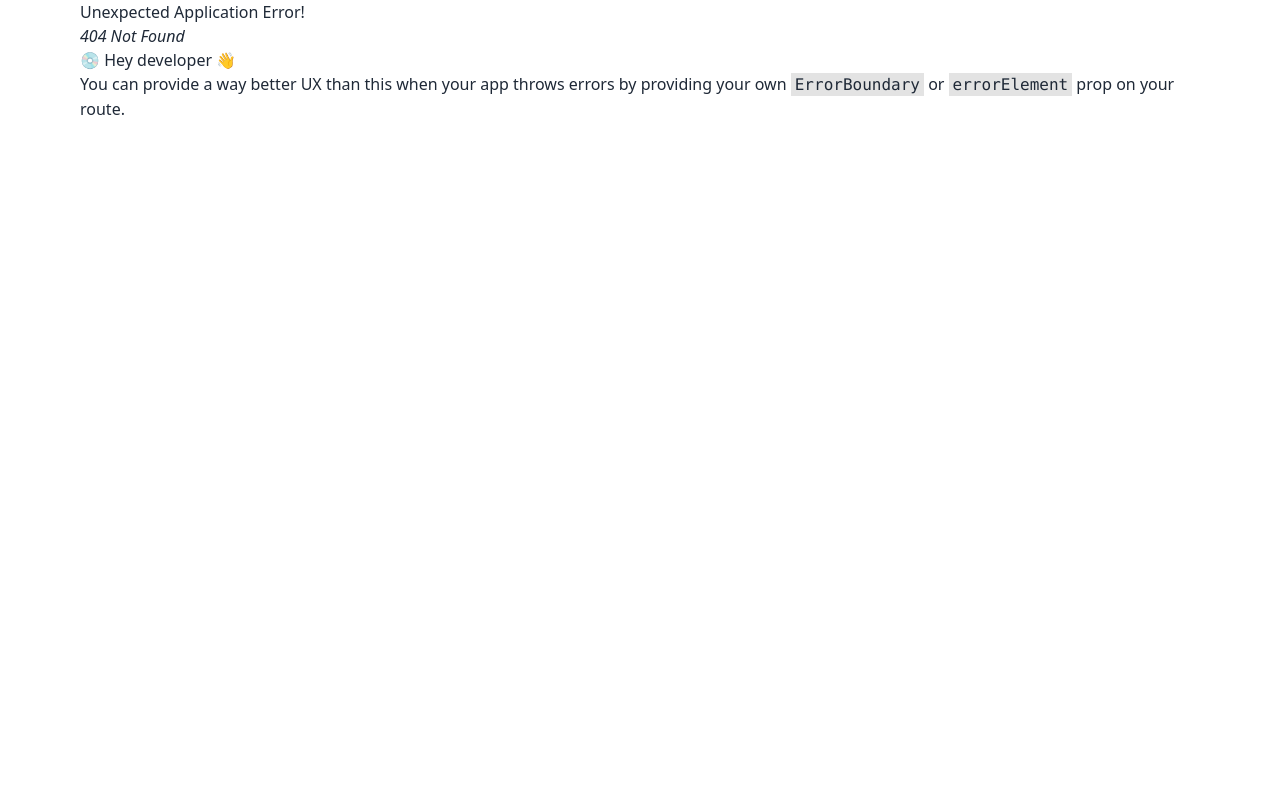
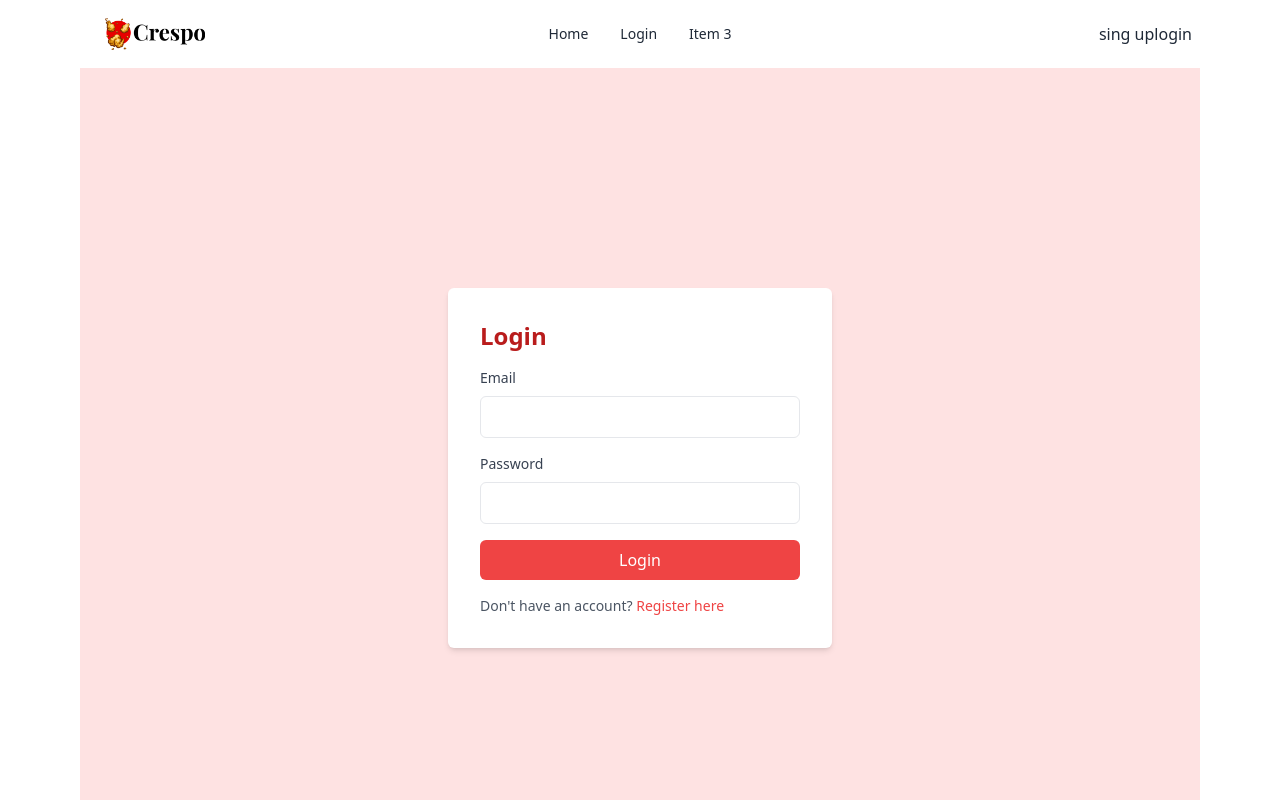
Before and after one commit to mehrabhossain1/crespo-recipes-client, a React (Vite) app: page /login in a window 1280 px wide. Before the commit this address had no page. Shown: the top 800 px of the page. Built offline with nearby package versions, Linux system fonts and the light colour scheme.

Commit message:
login page design

```diff
--- /dev/null
+++ b/src/pages/Login/Login.jsx
@@ -0,0 +1,61 @@
+/* eslint-disable react/no-unescaped-entities */
+const Login = () => {
+  return (
+    <>
+      <div className='bg-red-100 h-screen flex justify-center items-center'>
+        <div className='bg-white p-8 shadow-md rounded-md w-96'>
+          <h1 className='text-2xl font-semibold text-red-700 mb-4'>Login</h1>
+          <form>
+            <div className='mb-4'>
+              <label
+                htmlFor='email'
+                className='block text-gray-700 text-sm font-medium mb-2'
+              >
+                Email
+              </label>
+              <input
+                type='email'
+                id='email'
+                name='email'
+                className='w-full border rounded-md py-2 px-3 focus:outline-none focus:ring focus:border-red-300'
+                required
+              />
+            </div>
+            <div className='mb-4'>
+              <label
+                htmlFor='password'
+                className='block text-gray-700 text-sm font-medium mb-2'
+              >
+                Password
+              </label>
+              <input
+                type='password'
+                id='password'
+                name='password'
+                className='w-full border rounded-md py-2 px-3 focus:outline-none focus:ring focus:border-red-300'
+                required
+              />
+            </div>
+            <button
+              type='submit'
+              className='w-full bg-red-500 text-white py-2 px-4 rounded-md hover:bg-red-600 focus:outline-none focus:ring focus:ring-red-200'
+            >
+              Login
+            </button>
+          </form>
+          <p className='mt-4 text-sm text-gray-600'>
+            Don't have an account?{" "}
+            <a
+              href='registration.html'
+              className='text-red-500 hover:underline'
+            >
+              Register here
+            </a>
+          </p>
+        </div>
+      </div>
+    </>
+  );
+};
+
+export default Login;
--- a/src/pages/Shared/Navbar/Navbar.jsx
+++ b/src/pages/Shared/Navbar/Navbar.jsx
@@ -21,13 +21,7 @@ const Navbar = () => {
             <Link to='/'>Home</Link>
           </li>
           <li>
-            <Link to='/instructors'>Instructors</Link>
-          </li>
-          <li>
-            <Link to='/classes'>Classes</Link>
-          </li>
-          <li>
-            <a>Profile</a>
+            <Link to='/login'>Login</Link>
           </li>
         </>
       )}
--- a/src/routes/Routes.jsx
+++ b/src/routes/Routes.jsx
@@ -1,6 +1,7 @@
 import { createBrowserRouter } from "react-router-dom";
 import Main from "../Layout/Main";
 import Home from "../pages/Home/Home/Home";
+import Login from "../pages/Login/Login";
 
 export const router = createBrowserRouter([
   {
@@ -11,6 +12,10 @@ export const router = createBrowserRouter([
         path: "/",
         element: <Home />,
       },
+      {
+        path: "login",
+        element: <Login />,
+      },
     ],
   },
 ]);
```
